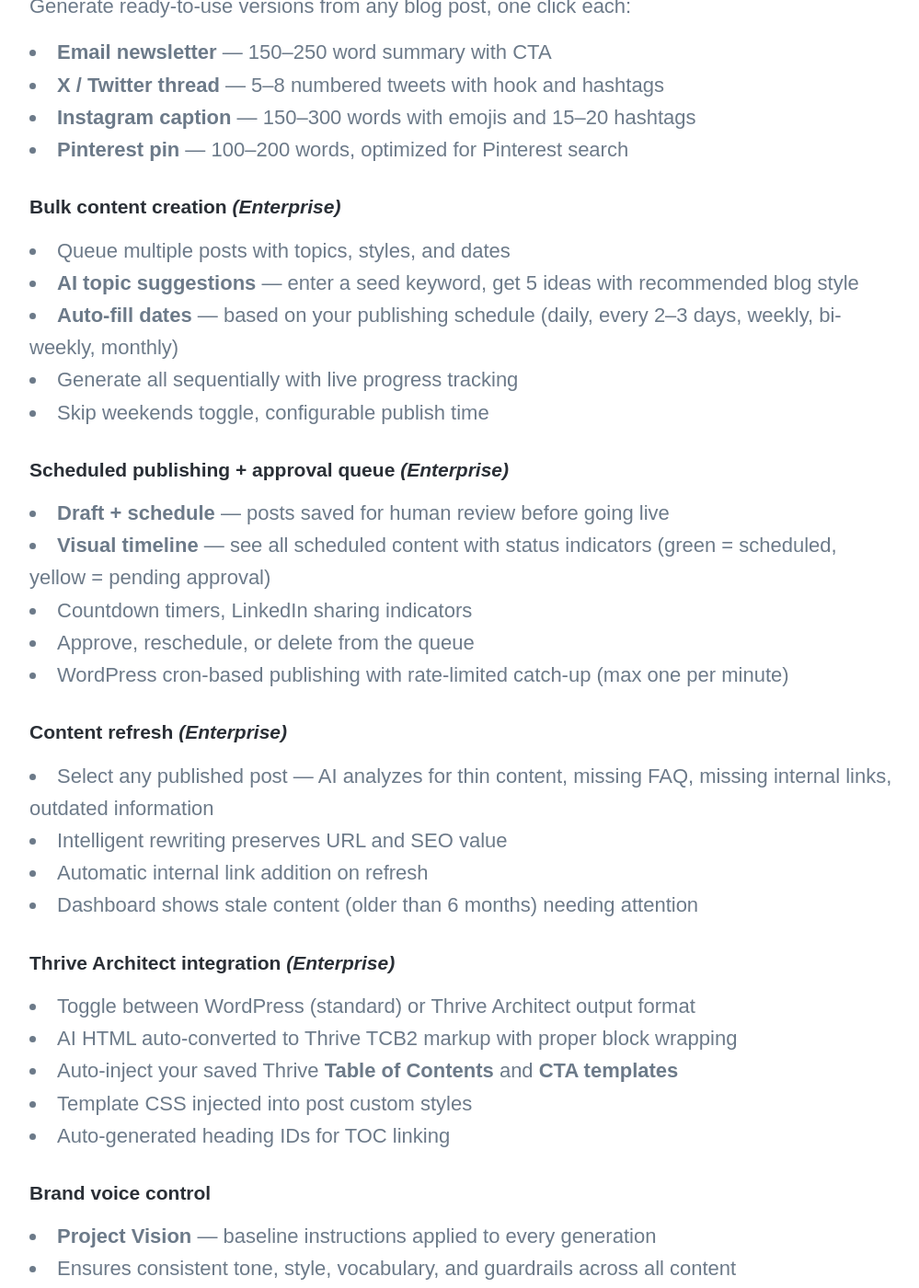
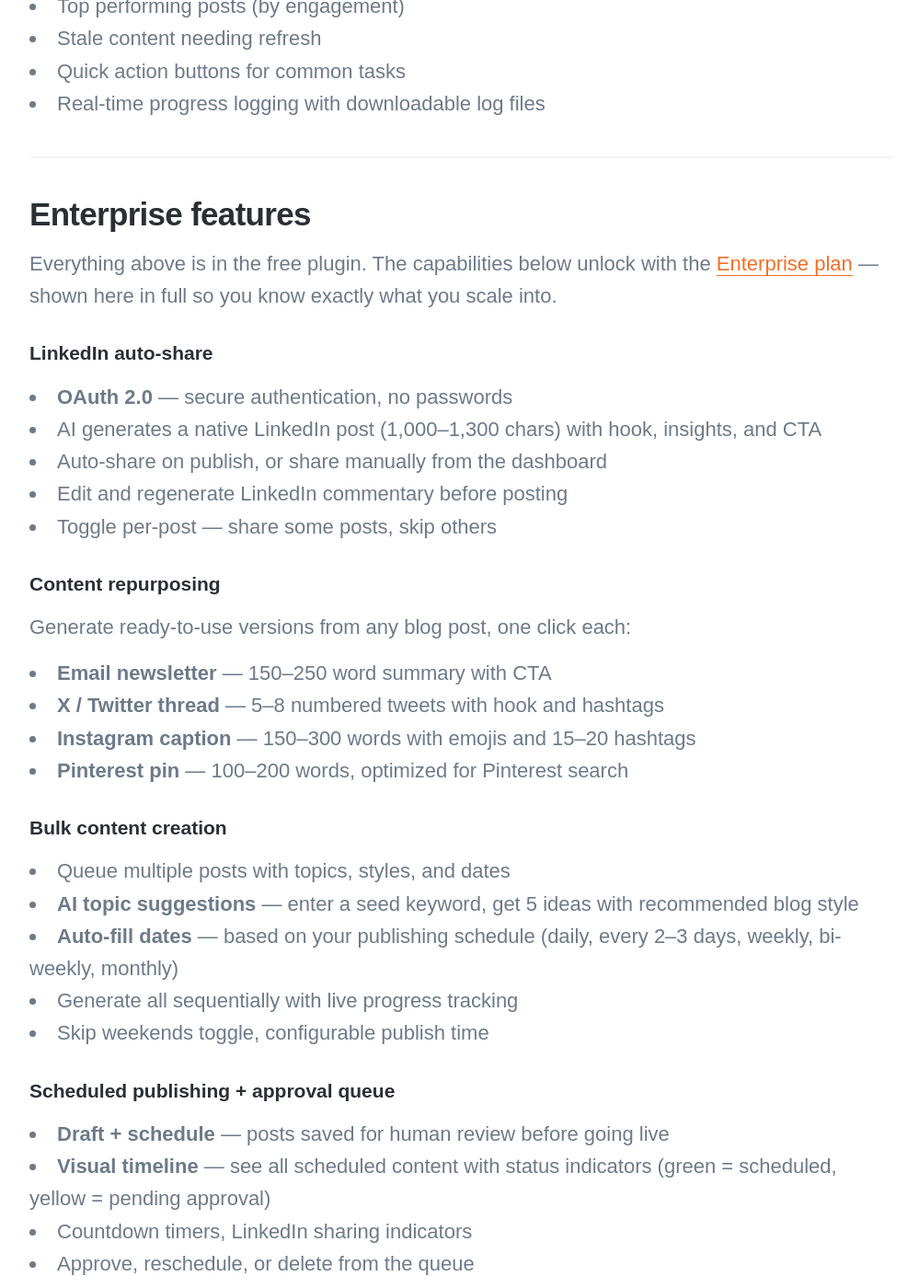
Before and after one commit to raybogman/raybogman.github.io, a Jekyll site: the page built from _pages/ai-content-orchestrator.md, in a window 1280 px wide and 1400 px high, scrolled down 3740 px. Shown: the whole window at 92% size, without its empty margins (138-1137 px from the left). Built offline with Jekyll 4.4.1, drawn with Linux system fonts in a browser that asks for light colours; nearby versions of some CDN libraries; some web fonts are replaced; some of the changed text lies outside the part shown.

Commit message:
Group Enterprise-only features under dedicated Enterprise features section
Move free Brand Voice + Dashboard up with the other free features; collect
LinkedIn, repurposing, bulk, scheduling, refresh, and Thrive under a clear
Enterprise features H2 (shown in full). Mixed sections keep inline tags.

Co-Authored-By: Claude Opus 4.8 (1M context) <noreply@anthropic.com>

```diff
--- a/_pages/ai-content-orchestrator.md
+++ b/_pages/ai-content-orchestrator.md
@@ -38,7 +38,7 @@ In one pass: automatic internal linking, an AI-generated featured image, and Yoa
 
 ## What's inside
 
-Everything below is in the **free** WordPress.org version unless marked **_(Enterprise)_**. Full side-by-side breakdown in [Free vs Enterprise](#free-vs-enterprise).
+The **free** WordPress.org version includes the complete pipeline below. **Enterprise** layers on the [Enterprise features](#enterprise-features) further down — full side-by-side in [Free vs Enterprise](#free-vs-enterprise). Within free sections, individual lines are marked _(free)_ or _(Enterprise)_ where a capability is split.
 
 ### Dual AI — Claude + OpenAI
 Switch between providers anytime. No lock-in.
@@ -46,9 +46,9 @@ Switch between providers anytime. No lock-in.
 - **Claude** — Sonnet 4.6, Opus 4.6, Haiku 4.5
 - **OpenAI** — GPT-4o, GPT-4o Mini, GPT-4 Turbo, GPT-4.1, GPT-4.1 Mini, GPT-4.1 Nano
 - One-click API key validation for both providers
-- Configurable token budgets per task (metadata, content, repurposing)
+- Configurable token budgets per task
 
-### Website scanner + PDF library
+### Website scanner
 - Scan a single URL — extract headings, paragraphs, and metadata for context _(free)_
 - Crawl multiple pages with smart URL prioritization — services, about, blog first _(Enterprise)_
 - Save frequently-used URLs for one-click reuse _(Enterprise)_
@@ -68,48 +68,6 @@ Switch between providers anytime. No lock-in.
 - Upload custom bold/italic fonts (TTF, OTF, WOFF) _(free)_
 - Regenerate overlay text without regenerating the post _(free)_
 
-### LinkedIn auto-share _(Enterprise)_
-- **OAuth 2.0** — secure authentication, no passwords
-- AI generates a native LinkedIn post (1,000–1,300 chars) with hook, insights, and CTA
-- Auto-share on publish, or share manually from the dashboard
-- Edit and regenerate LinkedIn commentary before posting
-- Toggle per-post — share some posts, skip others
-
-### Content repurposing _(Enterprise)_
-Generate ready-to-use versions from any blog post, one click each:
-
-- **Email newsletter** — 150–250 word summary with CTA
-- **X / Twitter thread** — 5–8 numbered tweets with hook and hashtags
-- **Instagram caption** — 150–300 words with emojis and 15–20 hashtags
-- **Pinterest pin** — 100–200 words, optimized for Pinterest search
-
-### Bulk content creation _(Enterprise)_
-- Queue multiple posts with topics, styles, and dates
-- **AI topic suggestions** — enter a seed keyword, get 5 ideas with recommended blog style
-- **Auto-fill dates** — based on your publishing schedule (daily, every 2–3 days, weekly, bi-weekly, monthly)
-- Generate all sequentially with live progress tracking
-- Skip weekends toggle, configurable publish time
-
-### Scheduled publishing + approval queue _(Enterprise)_
-- **Draft + schedule** — posts saved for human review before going live
-- **Visual timeline** — see all scheduled content with status indicators (green = scheduled, yellow = pending approval)
-- Countdown timers, LinkedIn sharing indicators
-- Approve, reschedule, or delete from the queue
-- WordPress cron-based publishing with rate-limited catch-up (max one per minute)
-
-### Content refresh _(Enterprise)_
-- Select any published post — AI analyzes for thin content, missing FAQ, missing internal links, outdated information
-- Intelligent rewriting preserves URL and SEO value
-- Automatic internal link addition on refresh
-- Dashboard shows stale content (older than 6 months) needing attention
-
-### Thrive Architect integration _(Enterprise)_
-- Toggle between WordPress (standard) or Thrive Architect output format
-- AI HTML auto-converted to Thrive TCB2 markup with proper block wrapping
-- Auto-inject your saved Thrive **Table of Contents** and **CTA templates**
-- Template CSS injected into post custom styles
-- Auto-generated heading IDs for TOC linking
-
 ### Brand voice control
 - **Project Vision** — baseline instructions applied to every generation
 - Ensures consistent tone, style, vocabulary, and guardrails across all content
@@ -121,6 +79,54 @@ Generate ready-to-use versions from any blog post, one click each:
 - Stale content needing refresh
 - Quick action buttons for common tasks
 - Real-time progress logging with downloadable log files
+
+---
+
+## Enterprise features
+
+Everything above is in the free plugin. The capabilities below unlock with the [Enterprise plan](#pricing) — shown here in full so you know exactly what you scale into.
+
+### LinkedIn auto-share
+- **OAuth 2.0** — secure authentication, no passwords
+- AI generates a native LinkedIn post (1,000–1,300 chars) with hook, insights, and CTA
+- Auto-share on publish, or share manually from the dashboard
+- Edit and regenerate LinkedIn commentary before posting
+- Toggle per-post — share some posts, skip others
+
+### Content repurposing
+Generate ready-to-use versions from any blog post, one click each:
+
+- **Email newsletter** — 150–250 word summary with CTA
+- **X / Twitter thread** — 5–8 numbered tweets with hook and hashtags
+- **Instagram caption** — 150–300 words with emojis and 15–20 hashtags
+- **Pinterest pin** — 100–200 words, optimized for Pinterest search
+
+### Bulk content creation
+- Queue multiple posts with topics, styles, and dates
+- **AI topic suggestions** — enter a seed keyword, get 5 ideas with recommended blog style
+- **Auto-fill dates** — based on your publishing schedule (daily, every 2–3 days, weekly, bi-weekly, monthly)
+- Generate all sequentially with live progress tracking
+- Skip weekends toggle, configurable publish time
+
+### Scheduled publishing + approval queue
+- **Draft + schedule** — posts saved for human review before going live
+- **Visual timeline** — see all scheduled content with status indicators (green = scheduled, yellow = pending approval)
+- Countdown timers, LinkedIn sharing indicators
+- Approve, reschedule, or delete from the queue
+- WordPress cron-based publishing with rate-limited catch-up (max one per minute)
+
+### Content refresh
+- Select any published post — AI analyzes for thin content, missing FAQ, missing internal links, outdated information
+- Intelligent rewriting preserves URL and SEO value
+- Automatic internal link addition on refresh
+- Dashboard shows stale content (older than 6 months) needing attention
+
+### Thrive Architect integration
+- Toggle between WordPress (standard) or Thrive Architect output format
+- AI HTML auto-converted to Thrive TCB2 markup with proper block wrapping
+- Auto-inject your saved Thrive **Table of Contents** and **CTA templates**
+- Template CSS injected into post custom styles
+- Auto-generated heading IDs for TOC linking
 
 ---
 
```
